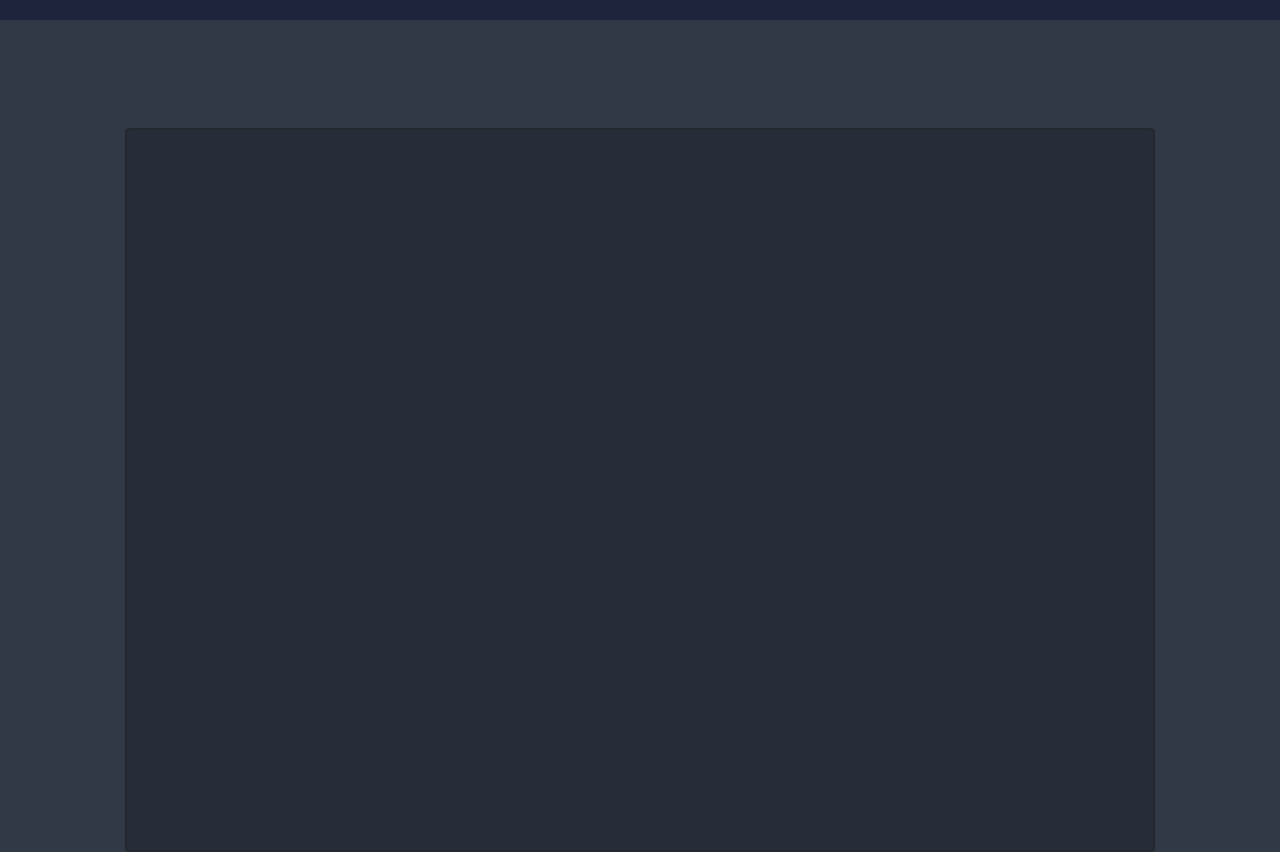
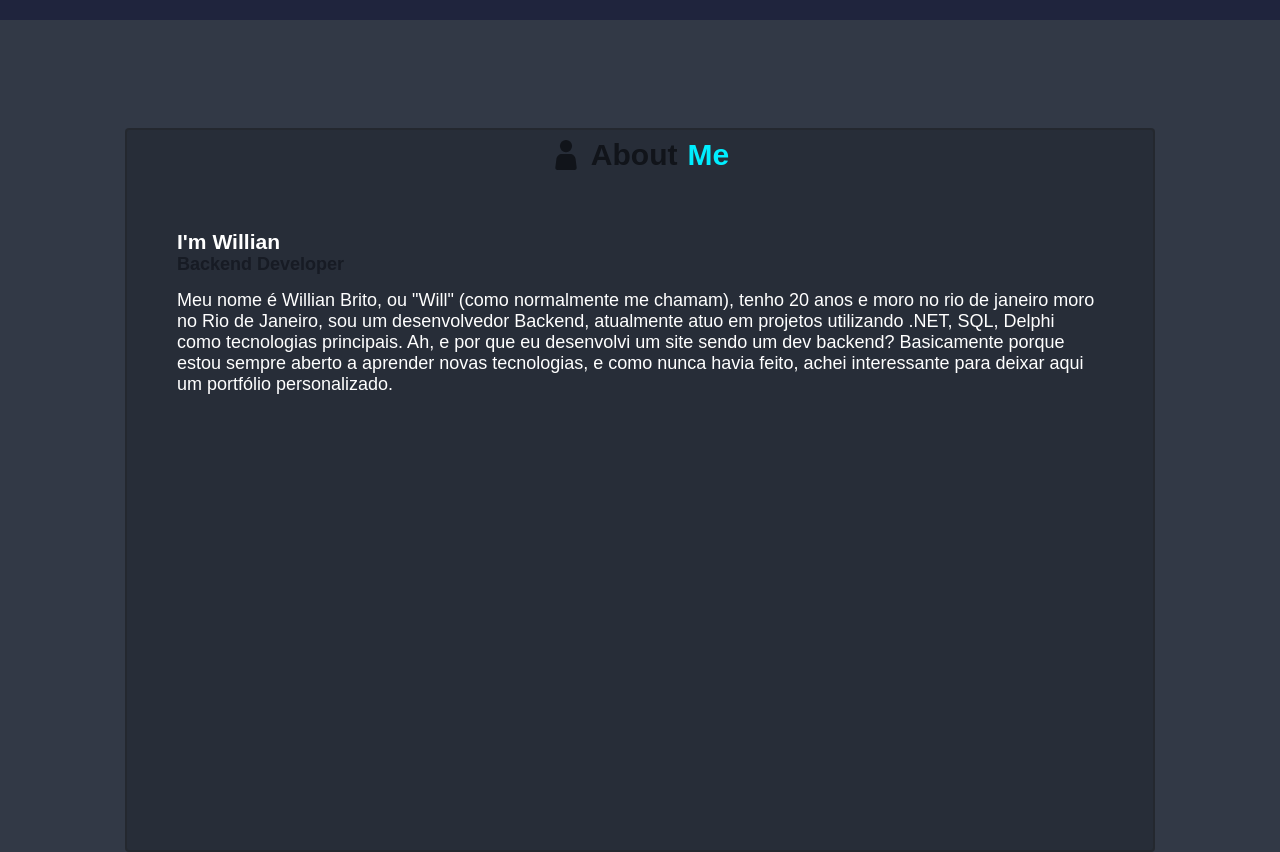
Before and after one commit to WillzinPBS/willzin-portfolio, an Angular app: page / in a window 1280 px wide. Shown: the part 780-1632 px from the top of the page. Built offline with nearby package versions, Linux system fonts and the light colour scheme.

Commit message:
partial-commit

```diff
--- a/src/app/app.component.css
+++ b/src/app/app.component.css
@@ -260,12 +260,48 @@ section:nth-child(2) {
   justify-content: center;
 
   .about {
-    display: flex;
     width: 90%;
     height: 90%;
     background: #11141a4f;
     border-radius: 4px;
     border: 2px solid #1f1f1f5b;
+  }
+
+  .about h1 {
+    display: flex;
+    justify-content: center;
+    gap: 10px;
+    text-align: center;
+    font-size: 30px;
+    font-weight: 800;
+    color: #11141a;
+  }
+
+  .about h1 span {
+    color: #0ef;
+  }
+
+  .about img {
+    width: 30px;
+    height: auto;
+  }
+
+  .about-content {
+    height: 90%;
+    padding: 50px;
+  }
+
+  .about-content span {
+    color: #171b24;
+    font-weight: 800;
+  }
+
+  .about-content h3 {
+    margin: 0;
+  }
+
+  .about-content p {
+    margin-top: 15px;
   }
 }
 
--- a/src/app/app.component.html
+++ b/src/app/app.component.html
@@ -95,7 +95,27 @@
         </div>
       </section>
       <section class="heading" id="about">
-        <div class="about"></div>
+        <div class="about">
+          <h1>
+            <img src="../assets/image/user_silhouette.svg" alt="" />
+            About
+            <span>Me</span>
+          </h1>
+          <div class="about-content">
+            <h3>I'm Willian</h3>
+            <span>Backend Developer</span>
+            <p>
+              Meu nome é Willian Brito, ou "Will" (como normalmente me chamam),
+              tenho {{ idade }} anos e moro no rio de janeiro moro no Rio de
+              Janeiro, sou um desenvolvedor Backend, atualmente atuo em projetos
+              utilizando .NET, SQL, Delphi como tecnologias principais. Ah, e
+              por que eu desenvolvi um site sendo um dev backend? Basicamente
+              porque estou sempre aberto a aprender novas tecnologias, e como
+              nunca havia feito, achei interessante para deixar aqui um
+              portfólio personalizado.
+            </p>
+          </div>
+        </div>
       </section>
       <section class="heading" id="services">Services</section>
       <section class="heading" id="portfolio">Portfolio</section>
--- a/src/app/app.component.ts
+++ b/src/app/app.component.ts
@@ -15,12 +15,16 @@ export class AppComponent implements OnInit {
   sections: any;
   activeClass: any;
 
+  idade: any;
+
   ngOnInit(): void {
     this.mobileMenu = document.querySelector('.mobile-menu');
     this.navList = document.querySelector('.nav-list');
     this.navLinks = document.querySelectorAll('.nav-list a');
     this.sections = document.querySelectorAll('section');
     this.activeClass = 'active';
+
+    this.idade = this.calculateAge(new Date(2003, 5, 9));
 
     scroll(0, 1);
 
@@ -49,6 +53,15 @@ export class AppComponent implements OnInit {
     }
   }
 
+  calculateAge(birthDate: Date): number {
+    const currentDate = new Date();
+    const differenceInMilliseconds =
+      currentDate.getTime() - birthDate.getTime();
+    const ageInYears =
+      differenceInMilliseconds / (1000 * 60 * 60 * 24 * 365.25);
+    return Math.floor(ageInYears);
+  }
+
   @HostListener('window:scroll', ['$event']) // for window scroll events
   onScroll() {
     this.sections.forEach((sec: HTMLElement) => {
```
Also changed, not shown: src/assets/image/user_silhouette.svg (added).
